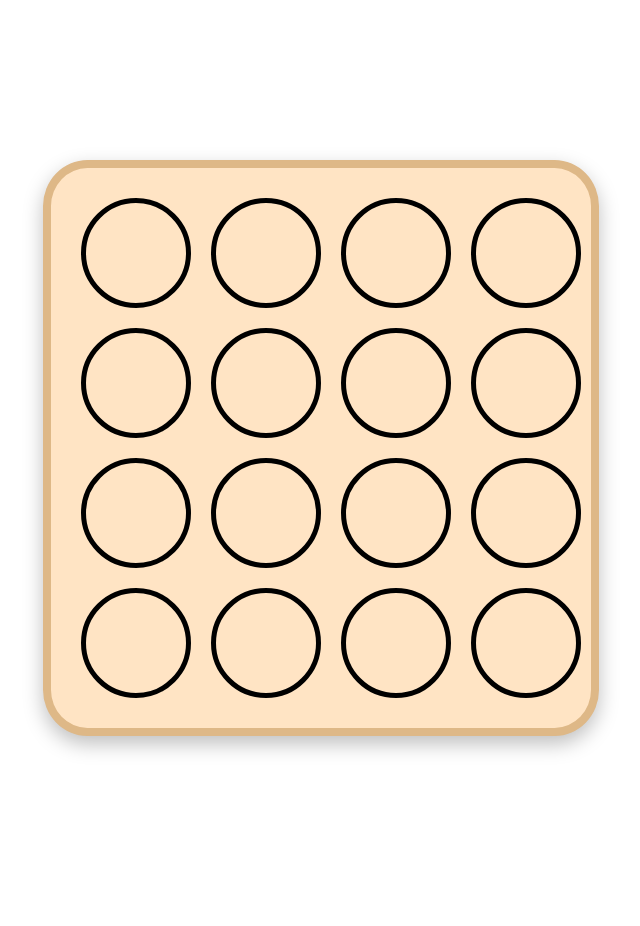
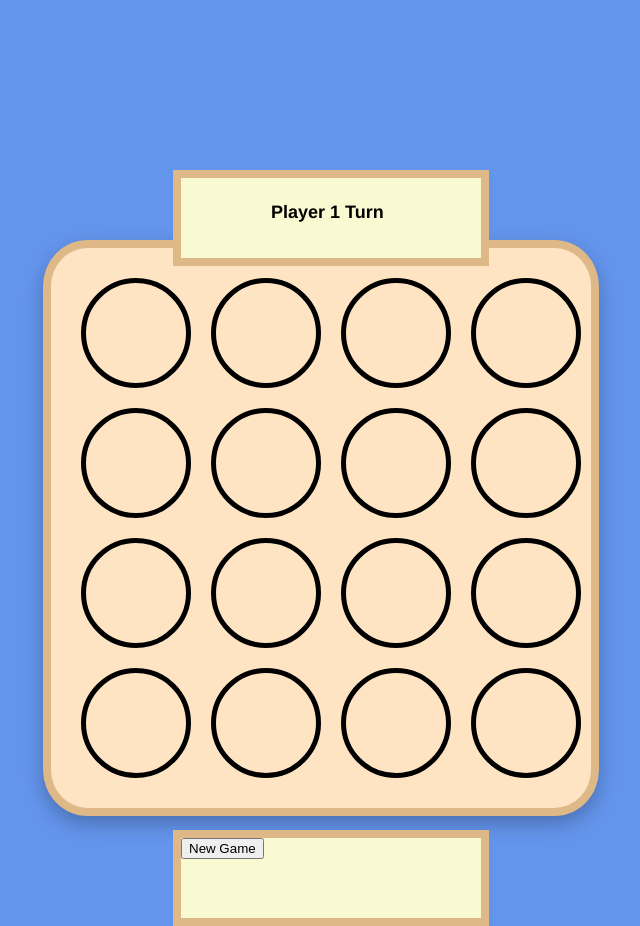
Before and after one commit to fazle-rabbi-cmd/connect-g, a React (Create React App) app: page / in a window 1280 px wide. Shown: the whole page, without its empty margins (347-987 px from the left). Before the commit the page ends 800 px from the top, so only its background shows below. Built offline with nearby package versions, Linux system fonts and the light colour scheme.

Commit message:
header and footer added

```diff
--- /dev/null
+++ b/src/Components/Footer.js
@@ -0,0 +1,11 @@
+import React from 'react'
+
+const Footer = () => {
+  return (
+    <div className='panel footer'>
+        <button>New Game</button>
+    </div>
+  )
+}
+
+export default Footer
--- a/src/Components/GameBoard.js
+++ b/src/Components/GameBoard.js
@@ -1,6 +1,8 @@
 import React, { useState } from "react";
 import GameCircle from "./GameCircle";
 import "../Game.css";
+import Header from "./Header";
+import Footer from "./Footer";
 
 const NO_CIRCLES=16;
 const NO_PLAYER=0;
@@ -37,11 +39,15 @@
 
     }
     return(
+        <>
+        <Header/>
         <div className="gameBoard">
 
             {initBoard()}
 
         </div>
+        <Footer/>
+        </>
     )
 }
 
--- /dev/null
+++ b/src/Components/Header.js
@@ -0,0 +1,13 @@
+import React from 'react'
+
+const Header = () => {
+  return (
+    <div className='panel header'>
+        <div className='header-text'>
+            Player 1 Turn
+        </div>
+    </div>
+  )
+}
+
+export default Header
--- a/src/Game.css
+++ b/src/Game.css
@@ -1,4 +1,50 @@
+
+body{
+    background-color: cornflowerblue;
+    font-family: 'Franklin Gothic Medium', 'Arial Narrow', Arial, sans-serif;
+}
+.app-container{
+    width: 800px;
+    height: 800px;
+    position: absolute;
+    left: 50%;
+    top: 10%;
+    margin-left: -400px;
+}
+.panel{
+    position: absolute;
+    background-color: lightgoldenrodyellow;
+    border: 8px solid burlywood;
+    z-index: 1;
+}
+
+.header{
+    left: 50%;
+    top: 90px;
+    height: 80px;
+    width: 300px;
+    margin-left: -120px;
+
+}
+
+.header-text{
+    font: 30px;
+    font-weight: bold;
+    font-size: large;
+    width: 200px;
+    position: absolute;
+    top: 30%;
+    left: 30%;
+}
+.footer{
+    left: 50%;
+    top: 750px;
+    height: 80px;
+    width: 300px;
+    margin-left: -120px;
+}
 .gameBoard{
+
     display: grid;
     grid-template-columns: repeat(4, 1fr);
     grid-template-rows: repeat(4, 1fr);
```
